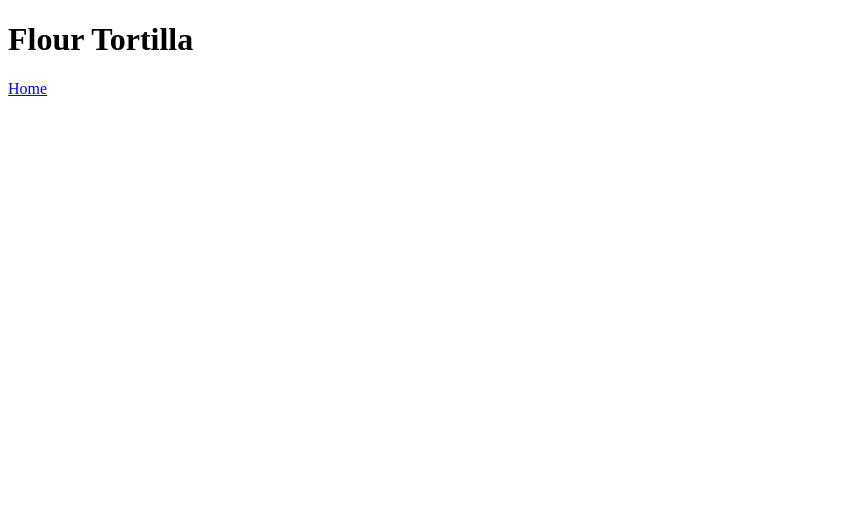
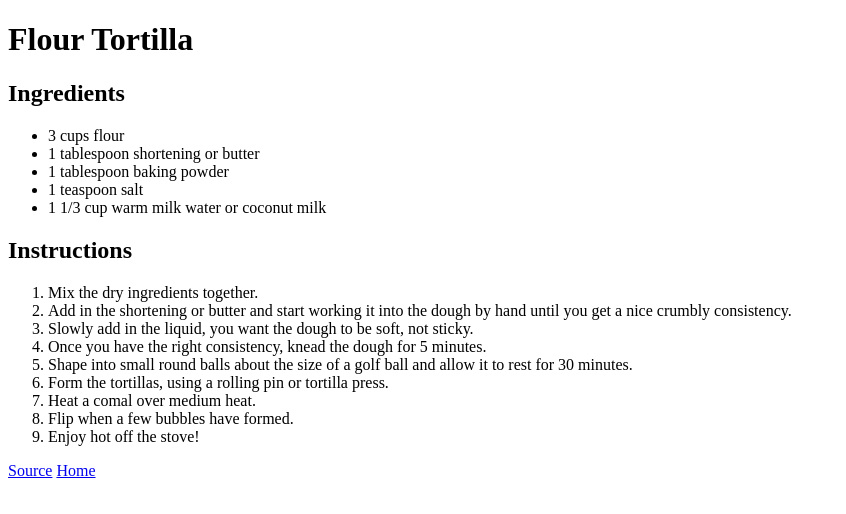
Before and after one commit to EdzG/odin-recipes, a plain HTML site: page recipes/Flour-tortilla.html in a window 1280 px wide. Shown: the whole page, without its empty margins (0-846 px from the left). Drawn offline with Linux system fonts and the light colour scheme.

Commit message:
Complete Flour tortilla recipe

```diff
--- a/recipes/Flour-tortilla.html
+++ b/recipes/Flour-tortilla.html
@@ -3,10 +3,41 @@
   <head>
     <meta charset="UTF-8" />
     <meta name="viewport" content="width=device-width, initial-scale=1.0" />
-    <title>Document</title>
+    <title>Odin-recipes</title>
   </head>
   <body>
     <h1>Flour Tortilla</h1>
+    <h2>Ingredients</h2>
+    <ul>
+      <li>3 cups flour</li>
+      <li>1 tablespoon shortening or butter</li>
+      <li>1 tablespoon baking powder</li>
+      <li>1 teaspoon salt</li>
+      <li>1 1/3 cup warm milk water or coconut milk</li>
+    </ul>
+    <h2>Instructions</h2>
+    <ol>
+      <li>Mix the dry ingredients together.</li>
+      <li>
+        Add in the shortening or butter and start working it into the dough by
+        hand until you get a nice crumbly consistency.
+      </li>
+      <li>
+        Slowly add in the liquid, you want the dough to be soft, not sticky.
+      </li>
+      <li>
+        Once you have the right consistency, knead the dough for 5 minutes.
+      </li>
+      <li>
+        Shape into small round balls about the size of a golf ball and allow it
+        to rest for 30 minutes.
+      </li>
+      <li>Form the tortillas, using a rolling pin or tortilla press.</li>
+      <li>Heat a comal over medium heat.</li>
+      <li>Flip when a few bubbles have formed.</li>
+      <li>Enjoy hot off the stove!</li>
+    </ol>
+    <a href="https://www.internationalcuisine.com/tortillas/">Source</a>
     <a href="../index.html">Home</a>
   </body>
 </html>
```
Also changed, not shown: recipes/Fry-jack.html (+1 -1 lines), recipes/Rice-and-Beans.html (+1 -1 lines).
